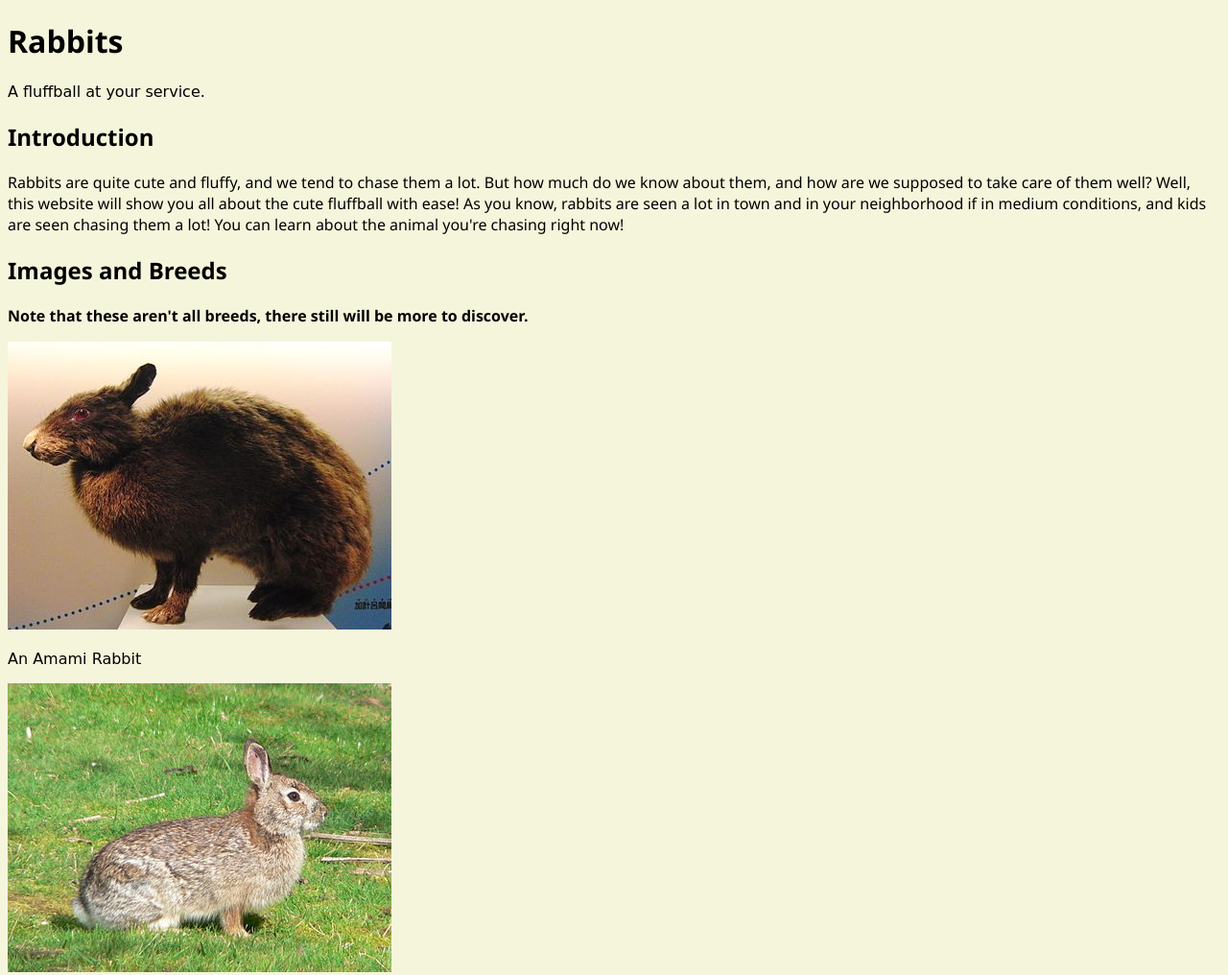
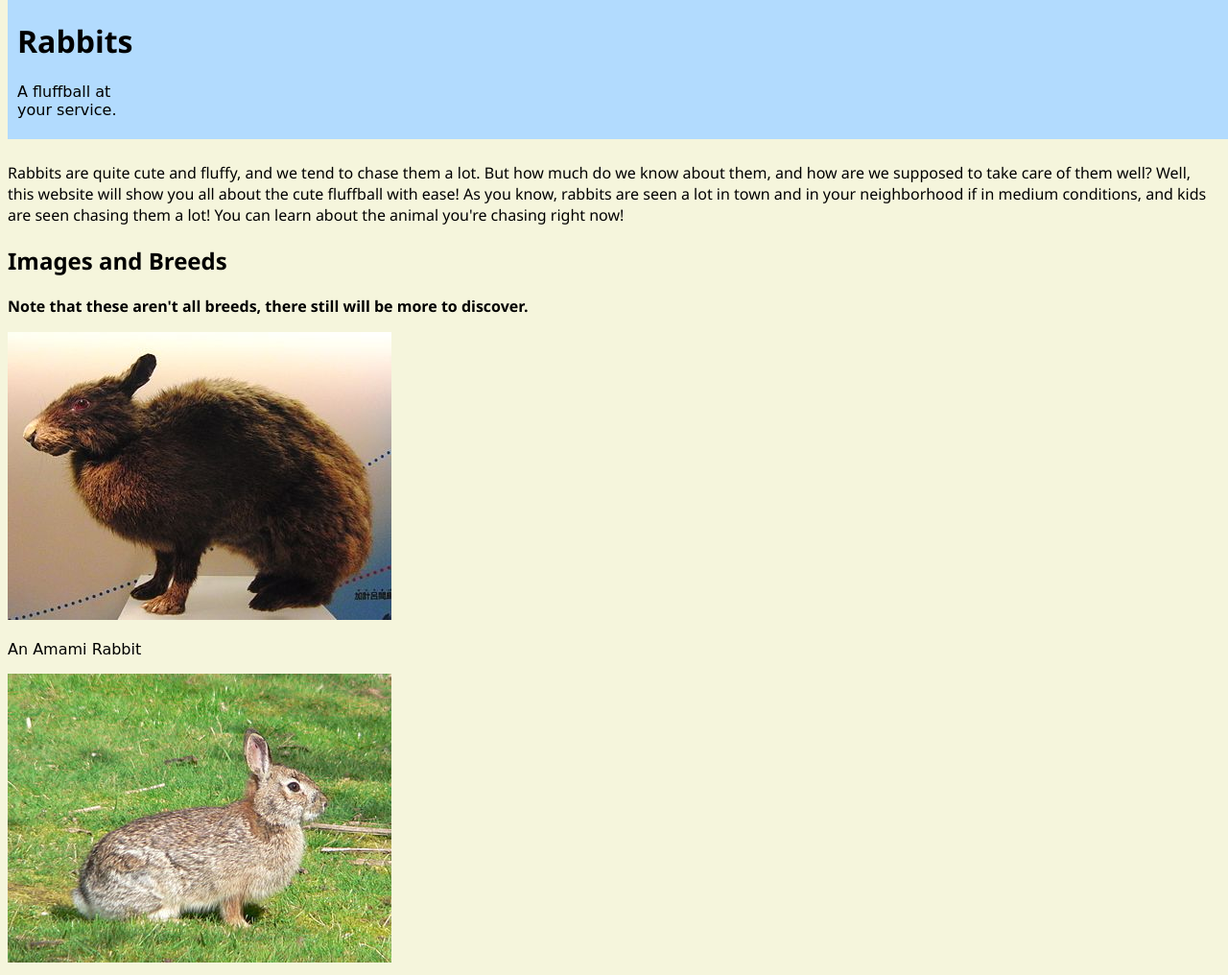
Before and after one commit to kate115/Rabbits2, a plain HTML site: page index.html in a window 1280 px wide. Shown: the top 1016 px of the page at 96% size. Drawn offline with Linux system fonts and the light colour scheme.

Commit message:
quick edit

```diff
--- a/style.css
+++ b/style.css
@@ -8,8 +8,12 @@ body {
     font-family: cursive;
 }
 
-.header {
+header {
     background-color: rgb(178, 219, 254);
+    position: fixed;
+    top: 0cm;
+    padding-left: 10px;
+    padding-right: 100%;
 }
 
 footer {
```
Also changed, not shown: index.html (+5 -0 lines).
